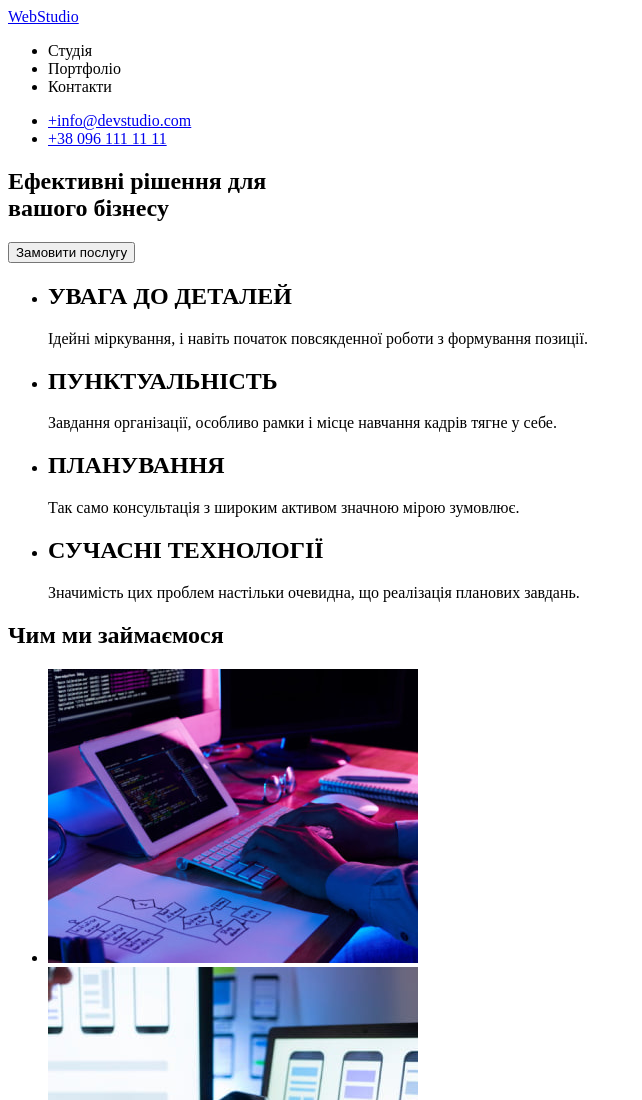
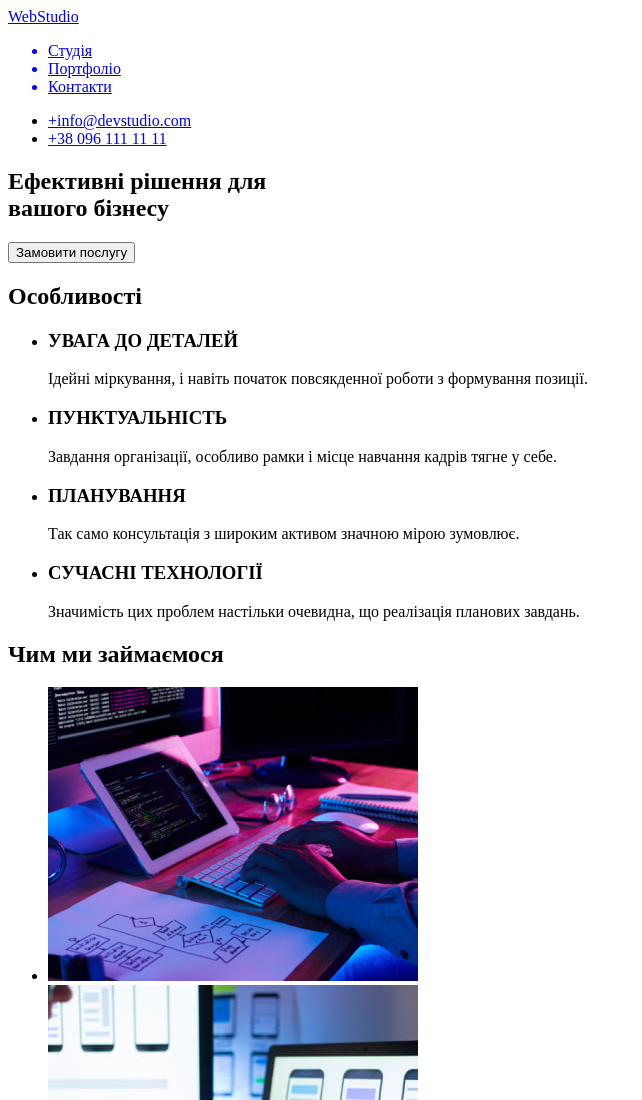
Before and after one commit to Dagzio/goit-markup-hw-01, a plain HTML site: page index.html in a window 1280 px wide. Shown: the top 1100 px of the page, without its empty margins (0-642 px from the left). Drawn offline with Linux system fonts and the light colour scheme.

Commit message:
edit index.html
1)Added links to nav panel
2)Edit headings in section "features"

```diff
--- a/index.html
+++ b/index.html
@@ -14,9 +14,9 @@
         <!--Навігаційна панель-->
         <a href="/">WebStudio</a>
         <ul>
-          <li>Студiя</li>
-          <li>Портфоліо</li>
-          <li>Контакти</li>
+          <a href="/"><li>Студiя</li></a>
+          <a href="#"><li>Портфоліо</li></a>
+          <a href="#"><li>Контакти</li></a>
         </ul>
       </nav>
       <ul>
@@ -39,29 +39,30 @@
 
       <!--Особливості-->
       <section class="features">
+        <h2>Особливості</h2>
         <ul>
           <li>
-            <h2>УВАГА ДО ДЕТАЛЕЙ</h2>
+            <h3>УВАГА ДО ДЕТАЛЕЙ</h3>
             <p>
               Ідейні міркування, і навіть початок повсякденної роботи з
               формування позиції.
             </p>
           </li>
           <li>
-            <h2>ПУНКТУАЛЬНІСТЬ</h2>
+            <h3>ПУНКТУАЛЬНІСТЬ</h3>
             <p>
               Завдання організації, особливо рамки і місце навчання кадрів тягне
               у себе.
             </p>
           </li>
           <li>
-            <h2>ПЛАНУВАННЯ</h2>
+            <h3>ПЛАНУВАННЯ</h3>
             <p>
               Так само консультація з широким активом значною мірою зумовлює.
             </p>
           </li>
           <li>
-            <h2>СУЧАСНІ ТЕХНОЛОГІЇ</h2>
+            <h3>СУЧАСНІ ТЕХНОЛОГІЇ</h3>
             <p>
               Значимість цих проблем настільки очевидна, що реалізація планових
               завдань.
@@ -115,7 +116,6 @@
     </main>
 
     <!--Підвал-->
-
     <footer>
       <a href="/">WebStudio</a>
       <!--Адреса-->
```
